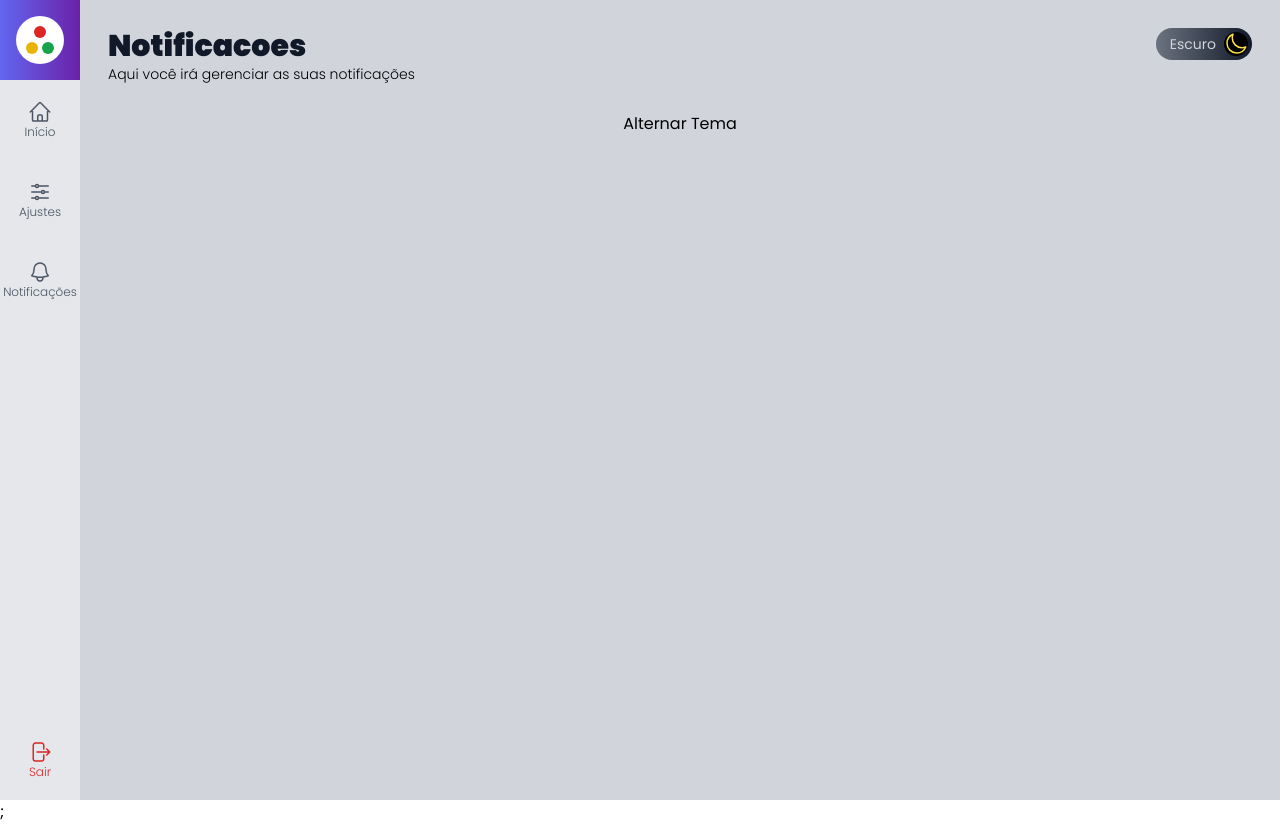
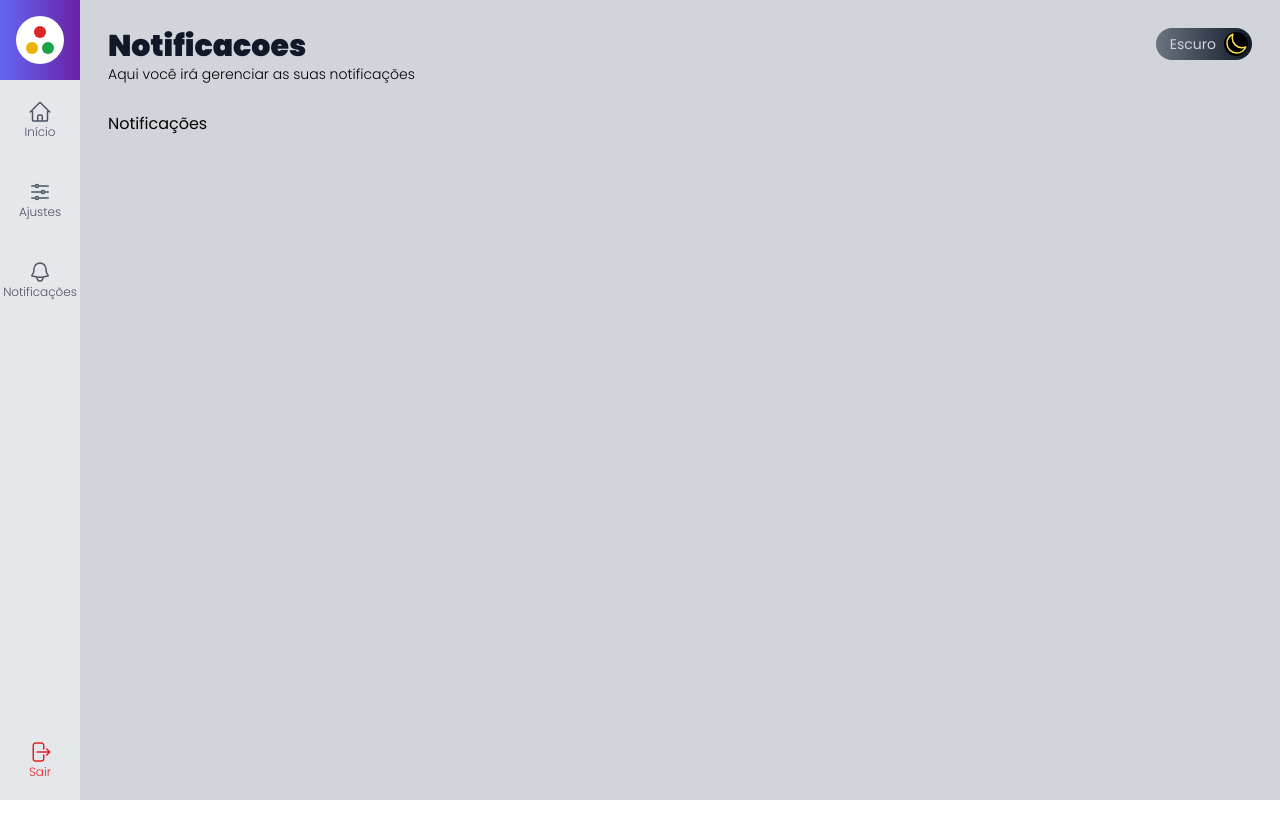
Before and after one commit to fjuncal/admin-template, a Next.js app: page /notificacoes in a window 1280 px wide. After the commit the page ends 800 px from the top, so only its background shows below. Built offline with nearby package versions, Linux system fonts and the light colour scheme.

Commit message:
Criando componente de autenticação

```diff
--- a/src/pages/_app.tsx
+++ b/src/pages/_app.tsx
@@ -5,7 +5,7 @@ import type { AppProps } from "next/app";
 export default function App({ Component, pageProps }: AppProps) {
   return (
     <AppProvider>
-      <Component {...pageProps} />;
+      <Component {...pageProps} />
     </AppProvider>
   );
 }
--- /dev/null
+++ b/src/pages/autenticacao.tsx
@@ -0,0 +1,7 @@
+export default function autenticacao() {
+  return (
+    <div>
+      <h1>Autenticação</h1>
+    </div>
+  );
+}
--- a/src/pages/notificacoes.tsx
+++ b/src/pages/notificacoes.tsx
@@ -1,15 +1,12 @@
 import Layout from "@/components/template/Layout";
-import useAppData from "@/data/hook/useAppData";
 
 export default function Notificacoes() {
-  const { alternarTema } = useAppData();
-
   return (
     <Layout
       titulo="Notificacoes"
       subtitulo="Aqui você irá gerenciar as suas notificações"
     >
-      <button onClick={alternarTema}>Alternar Tema</button>
+      <h1>Notificações</h1>
     </Layout>
   );
 }
```
